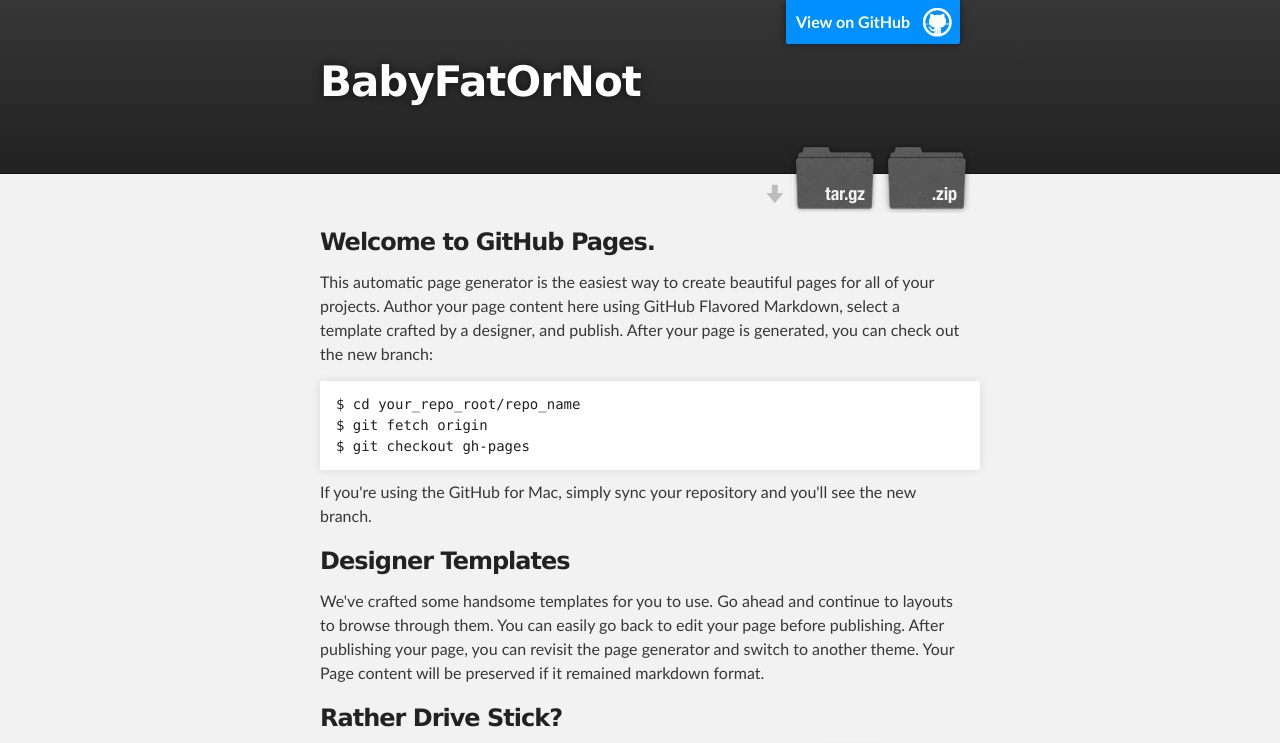
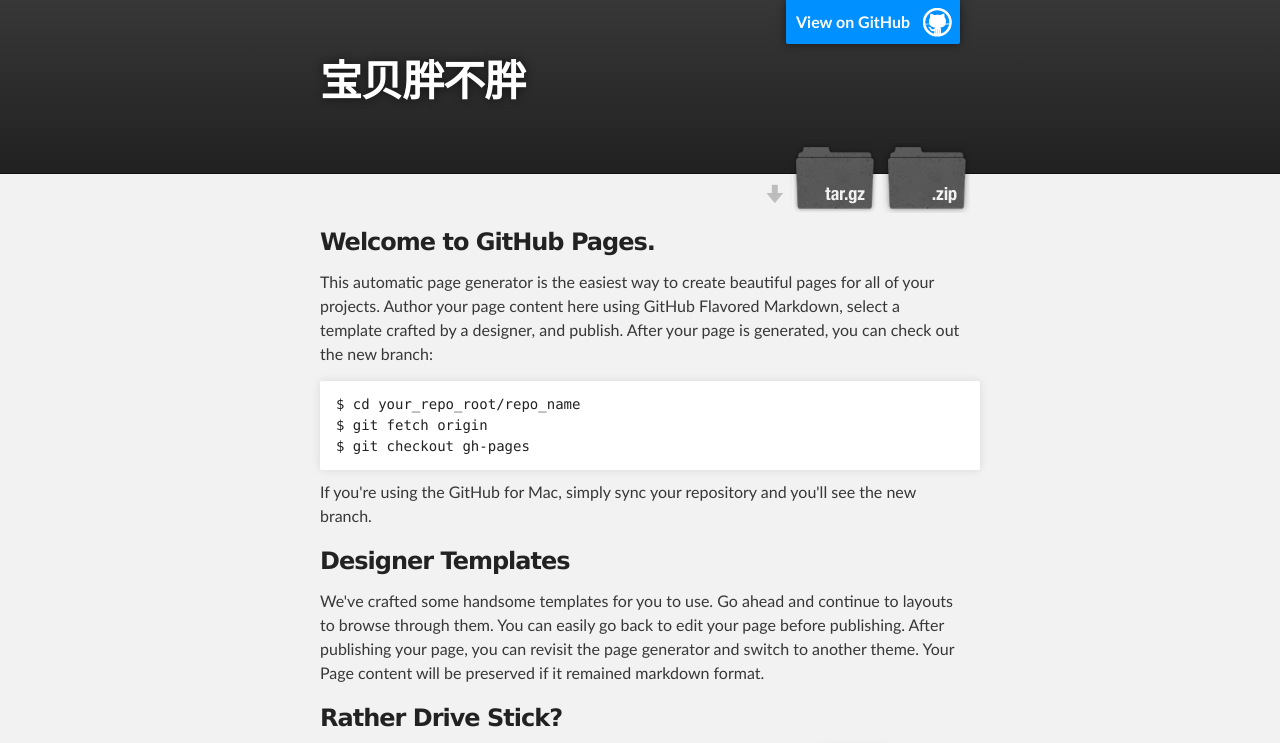
Before and after one commit to liuben/BabyFatOrNot, a plain HTML site: page index.html in a window 1280 px wide. Shown: the top 743 px of the page. Drawn offline with Linux system fonts and the light colour scheme.

Commit message:
Update index.html
modify title

```diff
--- a/index.html
+++ b/index.html
@@ -8,7 +8,7 @@
 
     <link rel="stylesheet" type="text/css" media="screen" href="stylesheets/stylesheet.css">
 
-    <title>BabyFatOrNot</title>
+    <title>宝贝胖不胖</title>
   </head>
 
   <body>
@@ -18,7 +18,7 @@
         <header class="inner">
           <a id="forkme_banner" href="https://github.com/liuben/BabyFatOrNot">View on GitHub</a>
 
-          <h1 id="project_title">BabyFatOrNot</h1>
+          <h1 id="project_title">宝贝胖不胖</h1>
           <h2 id="project_tagline"></h2>
 
             <section id="downloads">
```
